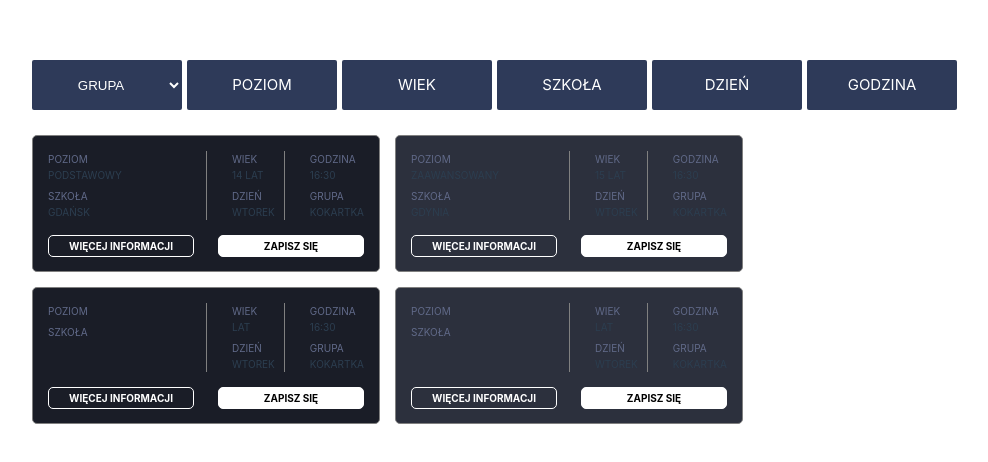
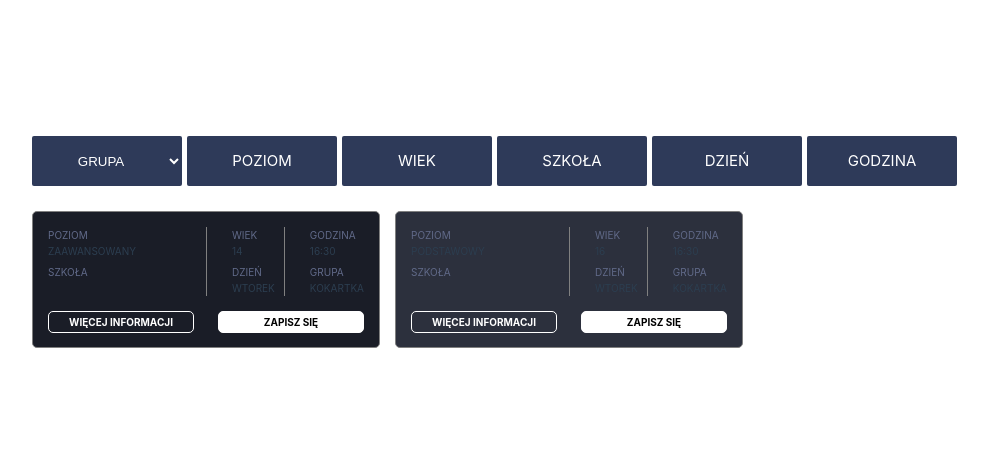
Before and after one commit to Olkens/Wyszukiwarka_kokartka, a Vue app in the folder kokartka-wyszukiwarka/: page / in a window 1280 px wide. Shown: the part 158-620 px from the top of the page, without its empty margins (0-988 px from the left). Built offline with nearby package versions, Linux system fonts and the light colour scheme.

Commit message:
Rendering added

```diff
--- a/kokartka-wyszukiwarka/src/App.vue
+++ b/kokartka-wyszukiwarka/src/App.vue
@@ -6,10 +6,7 @@ import Heading from "./components/Heading.vue";
 <template>
   <div>
     <Heading class="mar-bot" />
-    <div class="app-tr-container">
-      <Trening2 poziom="podstawowy" wiek="14" szkola="Gdańsk" />
-      <Trening2 poziom="zaawansowany" wiek="15" szkola="gdynia" />
-      <Trening2 />
+    <div>
       <Trening2 />
     </div>
   </div>
--- a/kokartka-wyszukiwarka/src/components/Trening2.vue
+++ b/kokartka-wyszukiwarka/src/components/Trening2.vue
@@ -1,15 +1,20 @@
 <template>
-  <div class="tr-main-container">
+  <div class="app-tr-container">
+    <div
+      class="tr-main-container"
+      v-for="trening in trenings"
+      :key="trening.id"
+    >
       <div class="tr-info-box-1">
         <div class="tr-info-1">
           <div class="tr-info-1-box">
             <div>
               <p class="faded-title">POZIOM</p>
-            <p>{{ poziom }}</p>
+              <p>{{ trening.poziom }}</p>
             </div>
             <div>
               <p class="faded-title">Szkoła</p>
-            <p>{{ szkola }}</p>
+              <p></p>
             </div>
           </div>
         </div>
@@ -19,7 +24,7 @@
           <div class="tr-info-2-box tr-border-left">
             <div>
               <p class="faded-title">Wiek</p>
-            <p>{{ wiek }} LAT</p>
+              <p>{{ trening.wiek }}</p>
             </div>
             <div>
               <p class="faded-title">Dzień</p>
@@ -45,13 +50,28 @@
         <a class="tr-btn tr-btn-zs" href="#"> Zapisz się</a>
       </div>
     </div>
+  </div>
 </template>
 
 <script>
 export default {
-  props: ["poziom", "wiek", "szkola"],
   data() {
-    return {};
+    return {
+      trenings: [
+        {
+          id: 1,
+          poziom: "zaawansowany",
+          wiek: 14,
+          szkola: "Gdańsk",
+        },
+        {
+          id: 2,
+          poziom: "podstawowy",
+          wiek: 16,
+          szkola: "Gdynia",
+        },
+      ],
+    };
   },
 };
 window.onload = function () {
```
Lines whose indentation alone changed are shown as unchanged.
